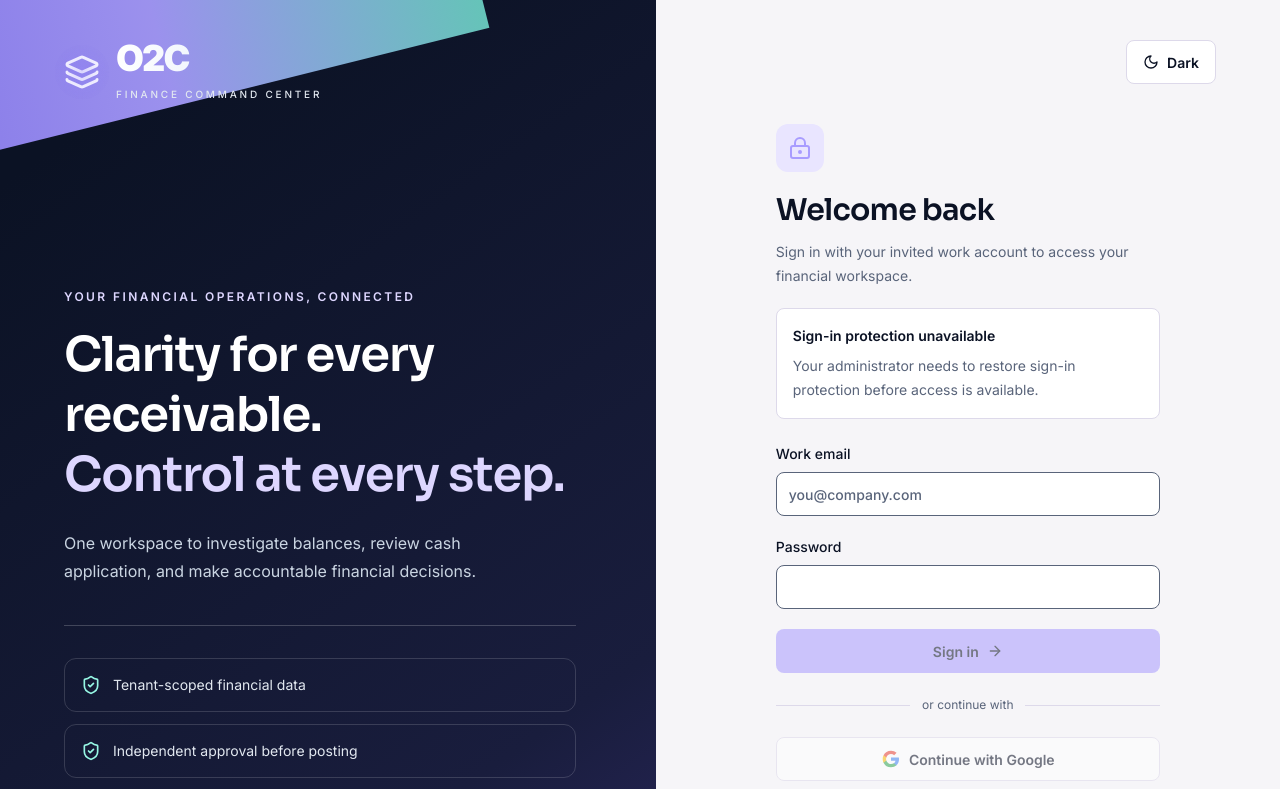
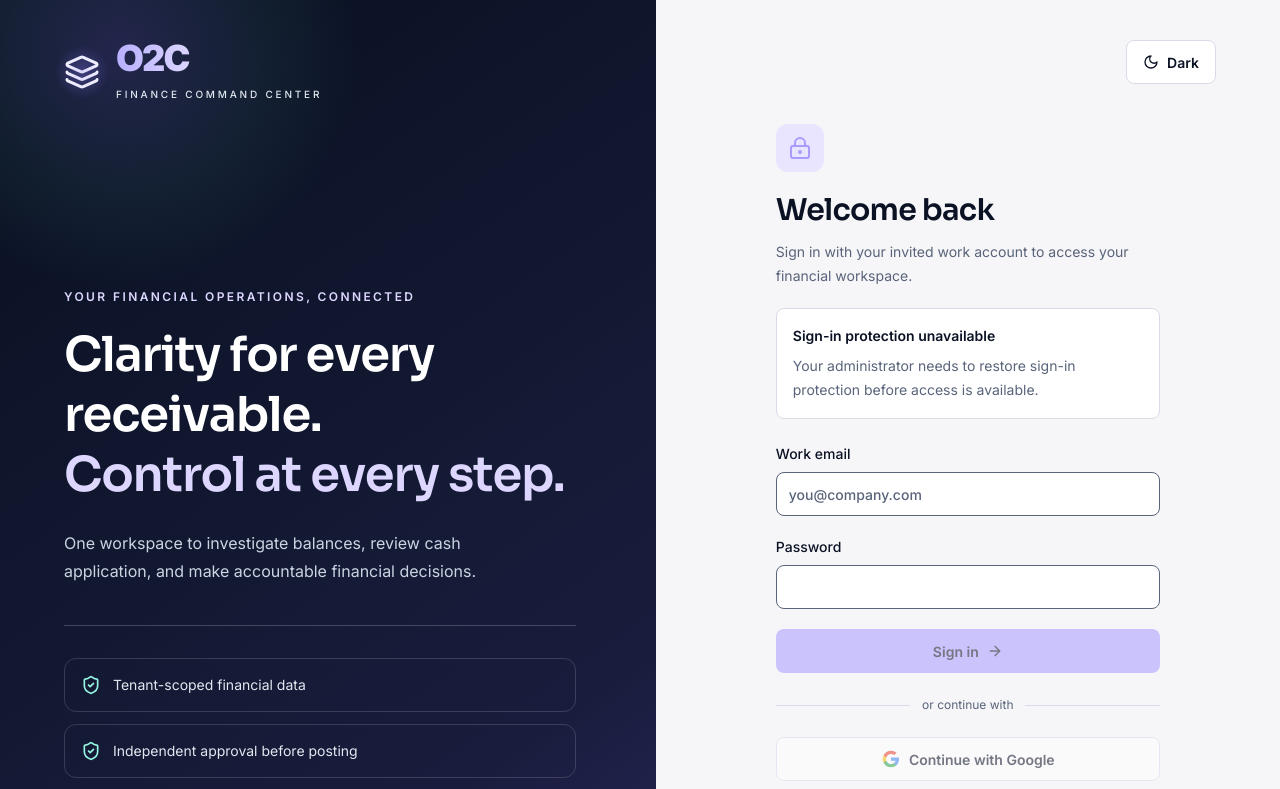
Before and after one commit to christophernemala/o2c-finance-command-center, a Next.js app: page /login in a window 1280 px wide. Shown: the top 789 px of the page. Built offline with nearby package versions, Linux system fonts and the light colour scheme; no server answers.

Commit message:
style(auth): refine floating wordmark and ambient brand glow

```diff
--- a/src/app/globals.css
+++ b/src/app/globals.css
@@ -57,9 +57,9 @@ summary { cursor: pointer; }
 .rail a[aria-current="page"] { background: #302b55; color: #e9e5ff; box-shadow: inset 3px 0 #8b7cf8; }
 .rail a:hover { background: #243b56; color: white; }
 .login-art { background: linear-gradient(145deg, #0b1224 12%, #191d3d 72%, #2f2a67); color: #fff; }
-.login-art::before { content: ""; position: absolute; width: 650px; height: 240px; background: linear-gradient(90deg, #8b7cf8, #a89cff, #6dd3c5); transform: rotate(-14deg); top: -130px; left: -180px; opacity: .92; }
+.login-art::before { content: ""; position: absolute; width: 480px; height: 480px; background: radial-gradient(circle, #8b7cf830, #6dd3c510 45%, transparent 70%); top: -190px; left: -120px; pointer-events: none; }
 .auth-brand { animation: brand-enter 500ms ease both; }
-.auth-wordmark { background: linear-gradient(90deg, #fff, #edf3fc, #b8afff); background-clip: text; color: transparent; }
+.auth-wordmark { background: linear-gradient(90deg, #b8afff, #e9e5ff, #6dd3c5); background-clip: text; color: transparent; }
 .auth-mark::before { content: ""; position: absolute; inset: -10px; border-radius: 50%; background: radial-gradient(circle, #8b7cf855, transparent 70%); animation: brand-glow 6s ease-in-out infinite; }
 .auth-feature { transition: border-color 160ms ease, background-color 160ms ease; }
 .auth-feature:hover { background: #ffffff08; border-color: #6dd3c560; }
```
